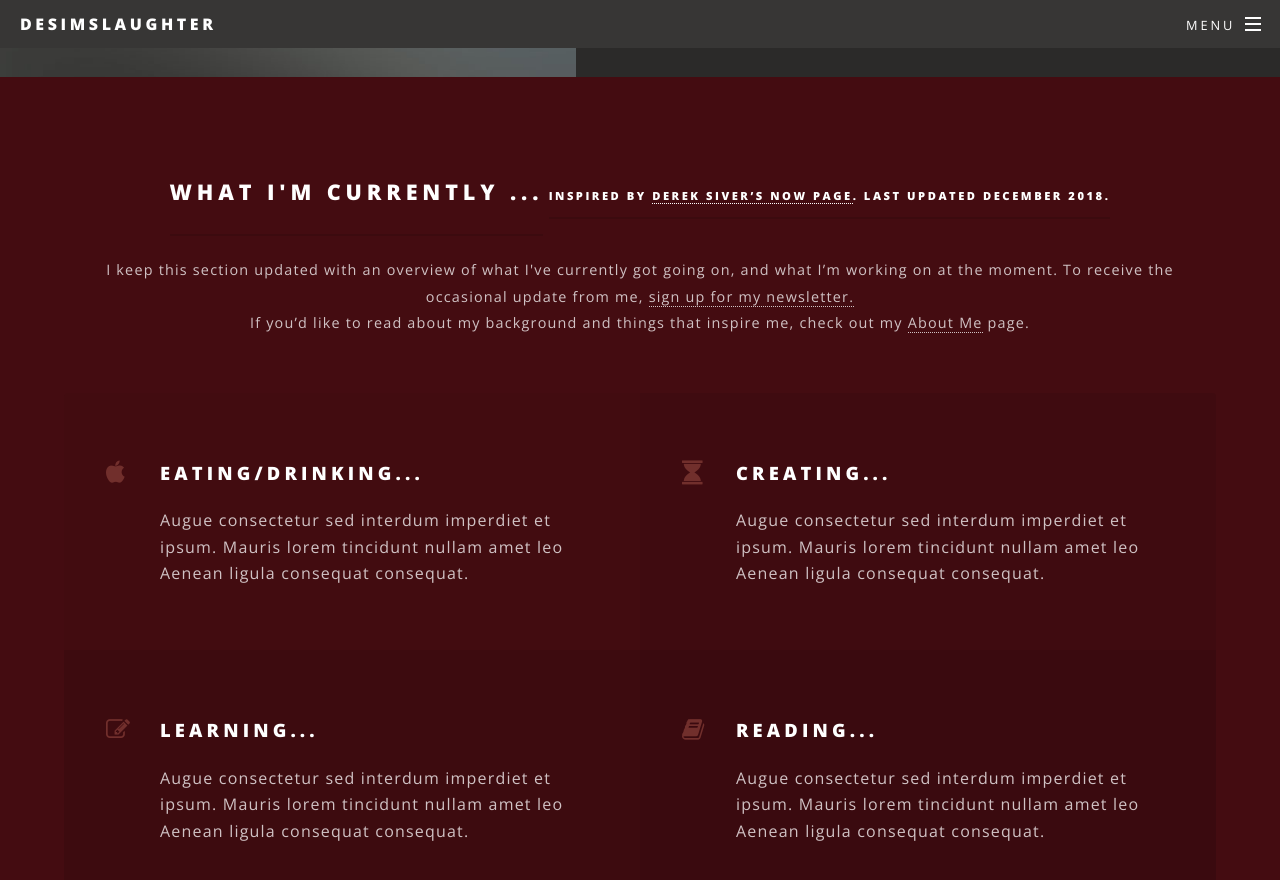
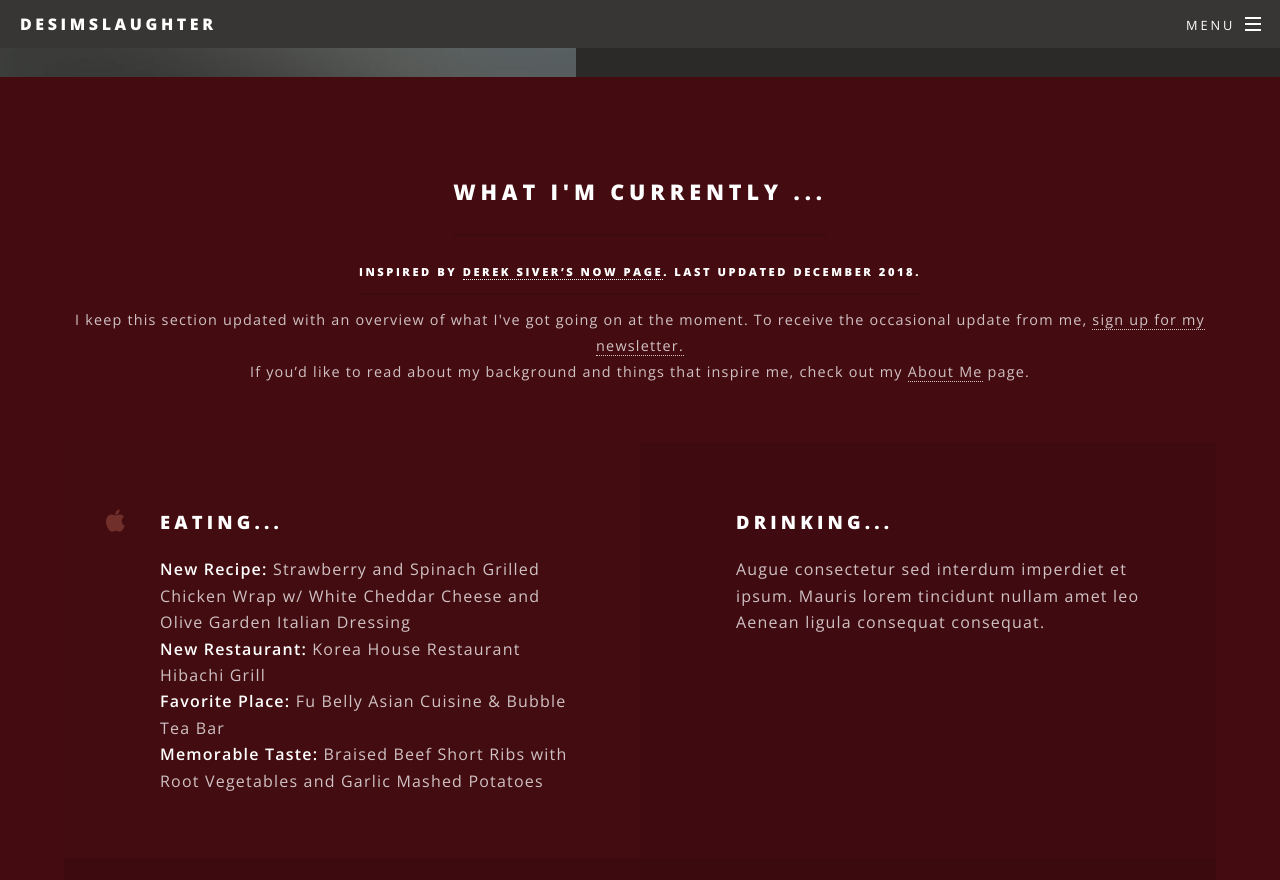
Before and after one commit to desimslaughter/desimslaughter.github.io, a Jekyll site: the page built from index.html, in a window 1280 px wide and 900 px high, scrolled down 2566 px. Shown: the top 880 px of the window. Built offline with Jekyll 4.4.1, drawn with Linux system fonts in a browser that asks for light colours.

Commit message:
Update index.html

```diff
--- a/index.html
+++ b/index.html
@@ -59,17 +59,28 @@ layout: landing
 					<section id="three" class="wrapper style3 special">
 						<div class="inner">
 							<header class="major">
-								<h2>What I'm Currently ...</h2>
+								<h2>What I'm Currently ...</h2><br>
 								<h6>Inspired by <a href="http://nownownow.com/about">Derek Siver’s Now Page</a>. Last Updated December 2018.</h6>
-								<p>I keep this section updated with an overview of what I've currently got going on, and what I’m working on at the moment. To receive the occasional update from me, <a href="#">sign up for my newsletter.</a><br>
+								<p>I keep this section updated with an overview of what I've got going on at the moment. To receive the occasional update from me, <a href="#">sign up for my newsletter.</a><br>
 If you’d like to read about my background and things that inspire me, check out my <a href="#">About Me</a> page.</p>
 							</header>
 							<ul class="features">
 								<li class="icon fa-apple">
-									<h3>Eating/Drinking... </h3>
+									<h3>Eating... </h3>
+									<p><strong>New Recipe:</strong> Strawberry and Spinach Grilled Chicken Wrap w/ White Cheddar Cheese and Olive Garden Italian Dressing<br />
+<strong>New Restaurant:</strong> Korea House Restaurant Hibachi Grill<br />
+<strong>Favorite Place:</strong> Fu Belly Asian Cuisine & Bubble Tea Bar<br />
+<strong>Memorable Taste:</strong> Braised Beef Short Ribs with Root Vegetables and Garlic Mashed Potatoes</p>
+								</li>
+								<li class="icon fa-wine-glass-alt">
+									<h3>Drinking... </h3>
 									<p>Augue consectetur sed interdum imperdiet et ipsum. Mauris lorem tincidunt nullam amet leo Aenean ligula consequat consequat.</p>
 								</li>
-								<li class="icon fa-hourglass">
+								<li class="icon fa-gem">
+									<h3>Nerding Out On... </h3>
+									<p>Augue consectetur sed interdum imperdiet et ipsum. Mauris lorem tincidunt nullam amet leo Aenean ligula consequat consequat.</p>
+								</li>
+								<li class="icon fa-pen-nib">
 									<h3>Creating... </h3>
 									<p>Augue consectetur sed interdum imperdiet et ipsum. Mauris lorem tincidunt nullam amet leo Aenean ligula consequat consequat.</p>
 								</li>
```
